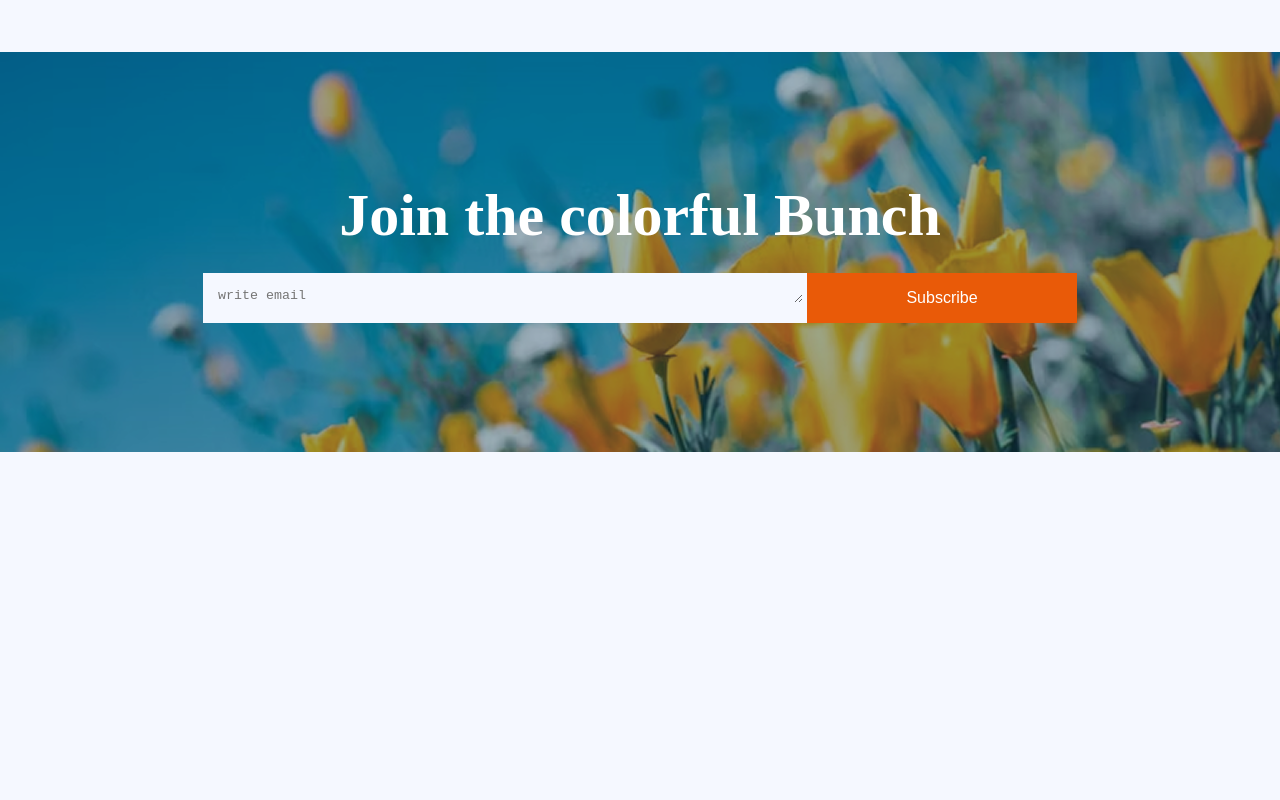
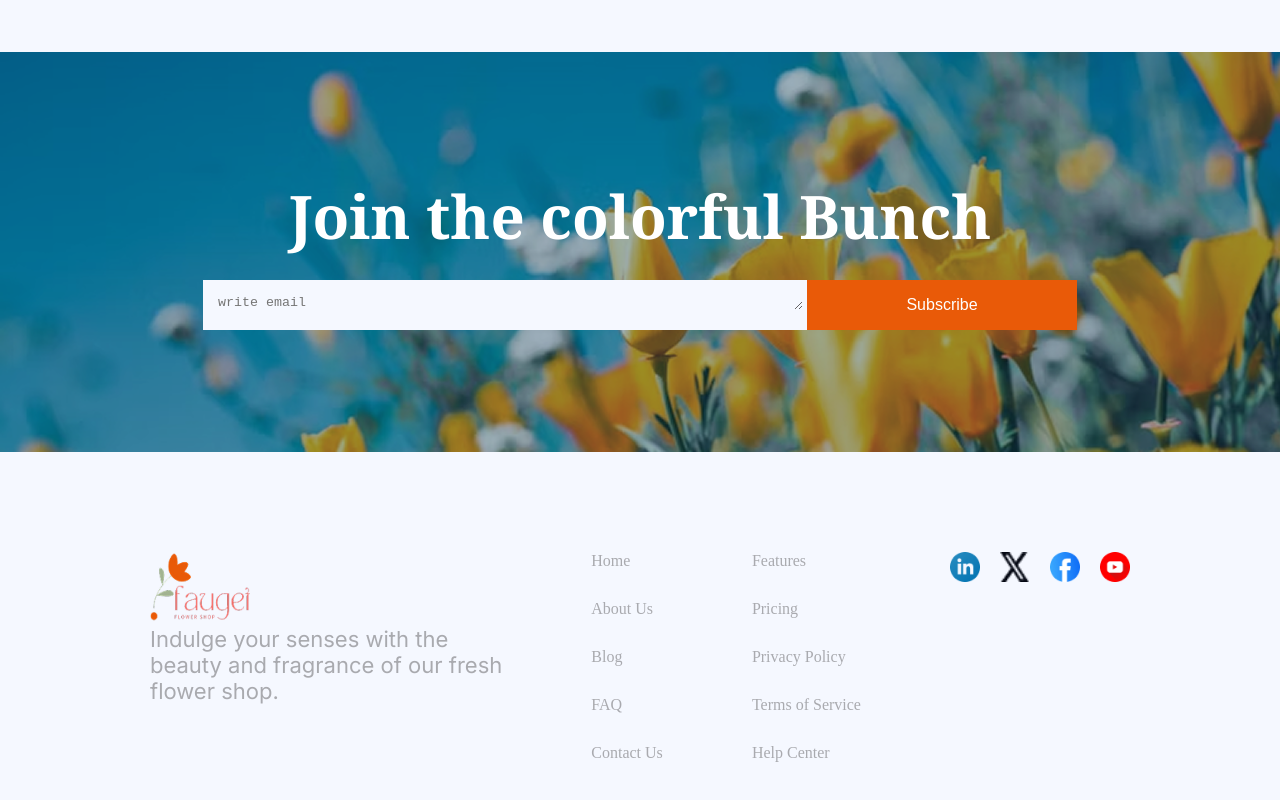
Before and after one commit to mahmud7165/Assignment-2, a plain HTML site: page index.html in a window 1280 px wide. Shown: the part 3102-3902 px from the top of the page. Before the commit the page ends 3654 px from the top, so only its background shows below. Drawn offline with Linux system fonts and the light colour scheme.

Commit message:
added footer section

```diff
--- a/index.html
+++ b/index.html
@@ -200,5 +200,42 @@
         </div>
       </section>
     </main>
+    <!-- end mainpart -->
+    <footer>
+      <section class="footer-section">
+        <div class="column-1">
+          <img src="./images/logo.png" alt="" />
+          <p>
+            Indulge your senses with the <br />beauty and fragrance of our fresh
+            <br />
+            flower shop.
+          </p>
+        </div>
+        <div class="column-2">
+          <ul>
+            <li><a href="#">Home</a></li>
+            <li><a href="#">About Us</a></li>
+            <li><a href="#">Blog</a></li>
+            <li><a href="#">FAQ</a></li>
+            <li><a href="#">Contact Us</a></li>
+          </ul>
+        </div>
+        <div class="column-3">
+          <ul>
+            <li><a href="#">Features</a></li>
+            <li><a href="#">Pricing</a></li>
+            <li><a href="#">Privacy Policy</a></li>
+            <li><a href="#">Terms of Service</a></li>
+            <li><a href="#">Help Center</a></li>
+          </ul>
+        </div>
+        <div class="column-4">
+          <img src="./images/icon-linkedin.png" alt="" />
+          <img src="./images/icon-twitter.png" alt="" />
+          <img src="./images/icon-facebook.png" alt="" />
+          <img src="./images/icon-youtube.png" alt="" />
+        </div>
+      </section>
+    </footer>
   </body>
 </html>
--- a/style.css
+++ b/style.css
@@ -269,6 +269,7 @@ card-1 img {
   color: #ffffff;
   background-color: transparent;
   margin-bottom: 23px;
+  font-family: "Noto Serif", serif;
 }
 #email {
   width: 600px;
@@ -287,3 +288,46 @@ card-1 img {
   width: 270px;
   border: none;
 }
+/* end mainpart */
+footer {
+  margin: 0 150px 50px;
+  /* display: flex; */
+}
+.footer-section {
+  display: flex;
+  /* gap: 100px; */
+  justify-content: space-between;
+}
+footer img {
+  width: 100px;
+  height: 70px;
+}
+footer p {
+  font-size: 22px;
+  color: #a9aaaf;
+  font-family: "Inter", sans-serif;
+  /* gap: 10px; */
+  margin-bottom: 20px;
+}
+footer ul li {
+  list-style: none;
+  color: #a9aaaf;
+  /* gap: 30px; */
+}
+footer ul li a {
+  color: #a9aaaf;
+  text-decoration: none;
+}
+footer ul {
+  display: flex;
+  flex-direction: column;
+  gap: 30px;
+}
+.column-4 {
+  display: flex;
+  gap: 20px;
+}
+.column-4 img {
+  height: 30px;
+  width: 30px;
+}
```
